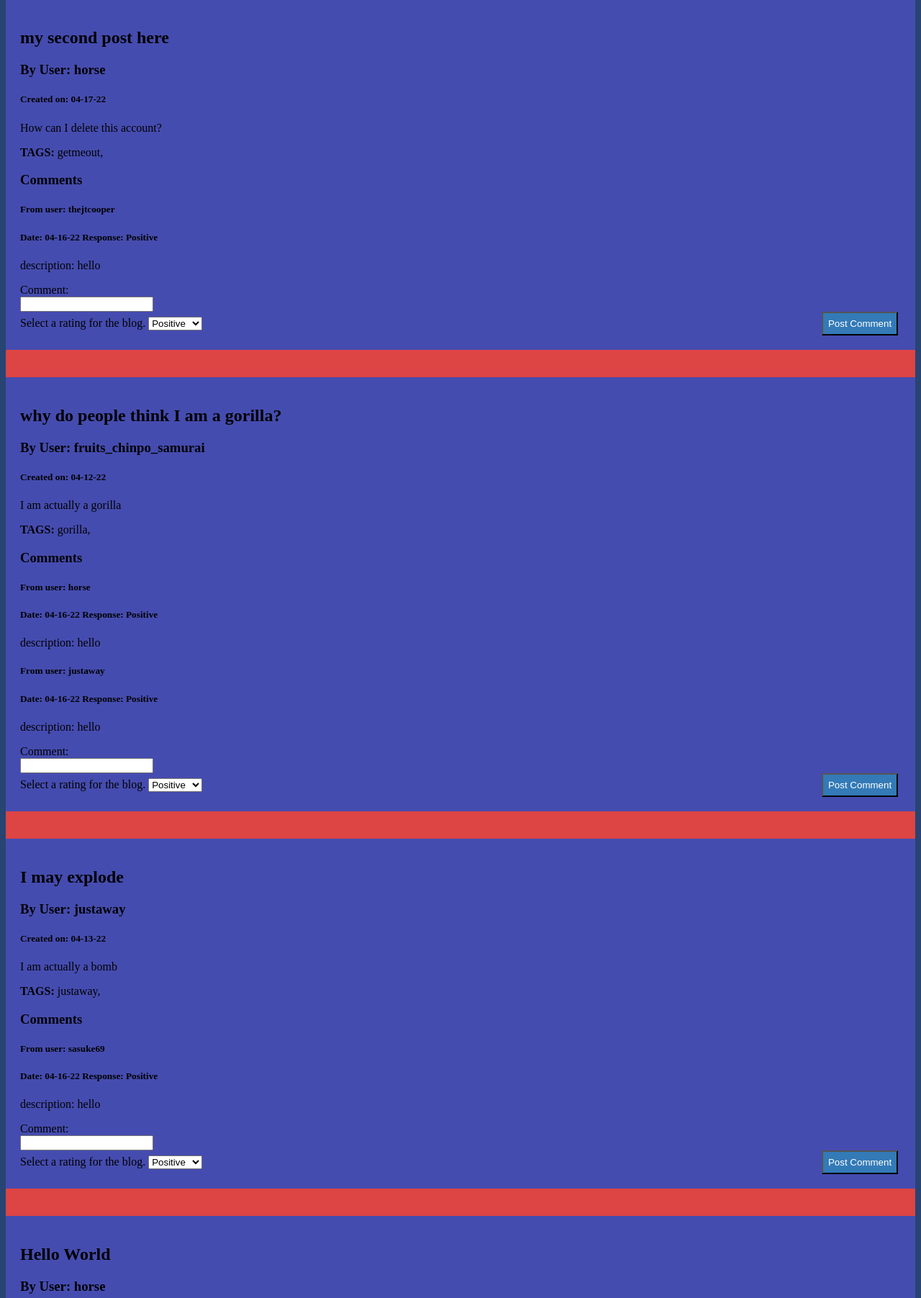
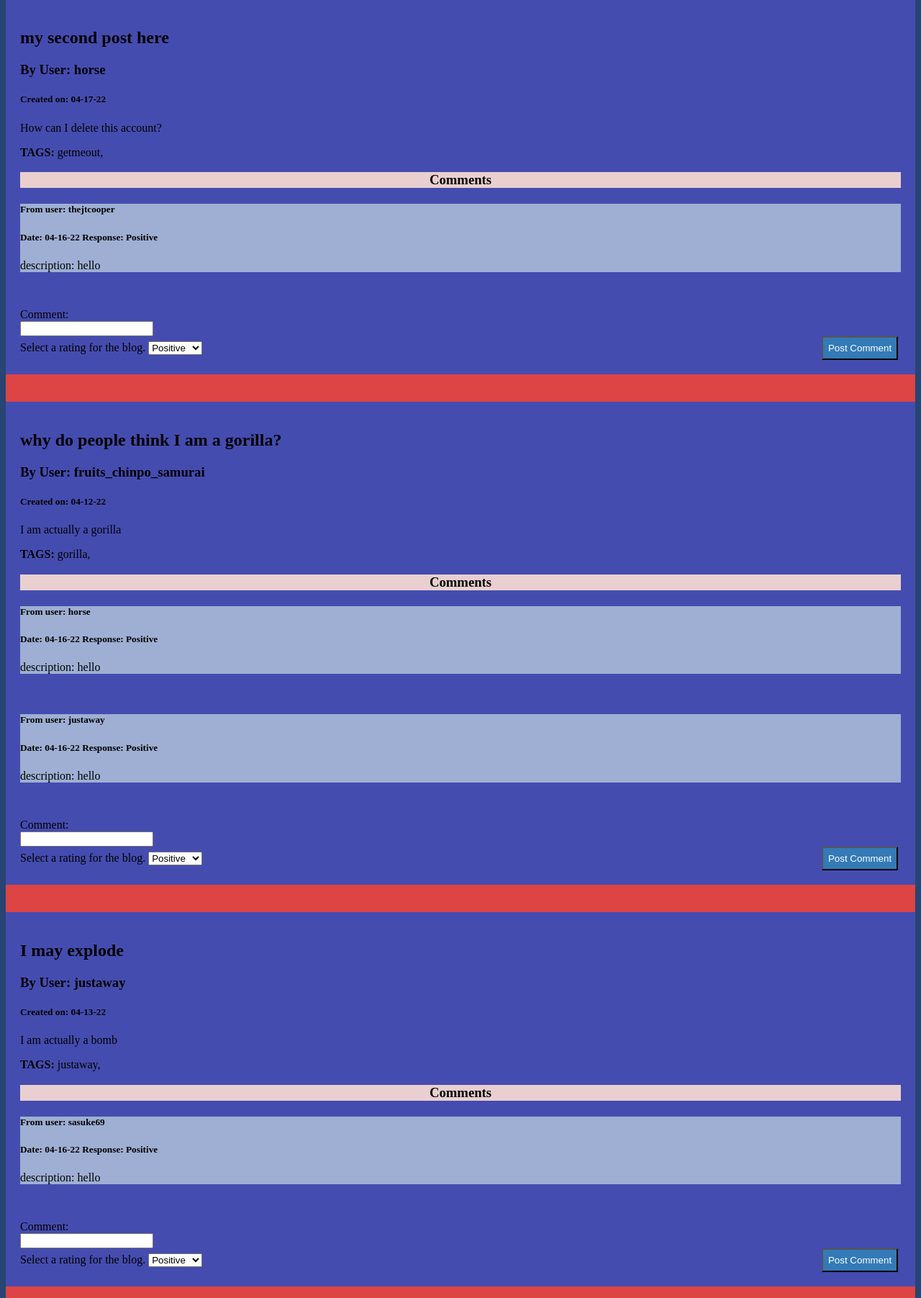
Before and after one commit to frankthe-tank/blog-project, a PHP site: page /loggedin.php in a window 1280 px wide. Shown: the part 165-1968 px from the top of the page at 72% size. Run offline with PHP 8.4, Linux system fonts and the light colour scheme; a user stored in the database is signed in; data comes from the database, SQL or seed files in the repository.

Commit message:
style/class update
Made it so that it's easier to tell comments apart

```diff
--- a/loggedin.php
+++ b/loggedin.php
@@ -59,12 +59,12 @@
                 echo($tagrow['tag'].",");
             }
             if($totalcom>=1){
-            echo("<h3>Comments</h3>");
+            echo("<h3 class='comment-header' style='text-align:center;'>Comments</h3>");
             while($comrow=mysqli_fetch_assoc($commresult)){
-                echo("<div><h5>From user: ".$comrow['username']."</h5>
+                echo("<div class='comment'><h5>From user: ".$comrow['username']."</h5>
                 <h5>Date: ".$comrow['c_date']."     Response: ".$comrow['sentiment']."</h5>
                 <p>description: ".$comrow['description']."</p>
-                </div>");
+                </div><br>");
             }
         }
            echo("</p><form action=comment.php method = 'POST'>
--- a/style.css
+++ b/style.css
@@ -64,3 +64,9 @@ body{
     padding: 20px;
     margin-top: 20px;
  }
+ .Comment-header{
+   background-color: rgb(233, 207, 207);
+}
+.comment{
+  background-color: rgb(158, 175, 211);
+}
```
